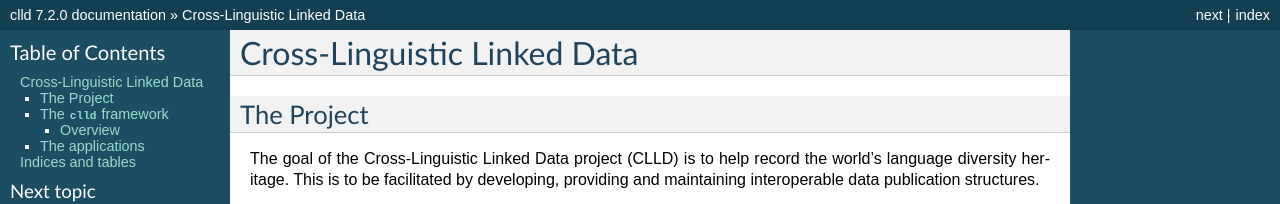
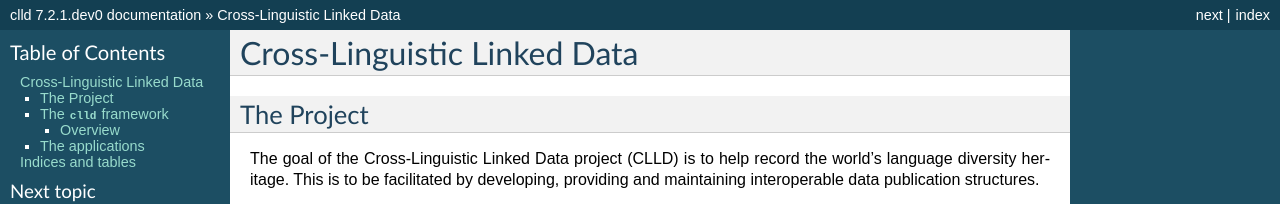
Before and after one commit to clld/clld, a Sphinx documentation site: the page built from docs/index.rst, in a window 1280 px wide and 900 px high. Shown: the top 204 px of the window. Built offline with Sphinx 7.4.7, drawn with Linux system fonts in a browser that asks for light colours; some of the changed text lies outside the part shown.

Commit message:
bump version for development

```diff
--- a/docs/conf.py
+++ b/docs/conf.py
@@ -51,10 +51,10 @@ copyright = u'Max Planck Society'
 # built documents.
 #
 # The full version, including alpha/beta/rc tags.
-release = '7.2.0'
+release = '7.2.1.dev0'
 
 # The short X.Y version.
-version = '7.2.0'
+version = '7.2.1.dev0'
 
 # The language for content autogenerated by Sphinx. Refer to documentation
 # for a list of supported languages.
--- a/setup.py
+++ b/setup.py
@@ -32,7 +32,7 @@ install_requires = [
 
 setup(
     name='clld',
-    version='7.2.0',
+    version='7.2.1.dev0',
     description=(
         'Python library supporting the development of cross-linguistic databases'),
     long_description=open('README.md').read(),
--- a/src/clld/__init__.py
+++ b/src/clld/__init__.py
@@ -3,7 +3,7 @@ import collections
 from clld.db.models import common
 from clld import interfaces
 
-__version__ = "7.2.0"
+__version__ = "7.2.1.dev0"
 
 
 class Resource(collections.namedtuple('Resource', 'name model interface with_index with_rdfdump')):
```
